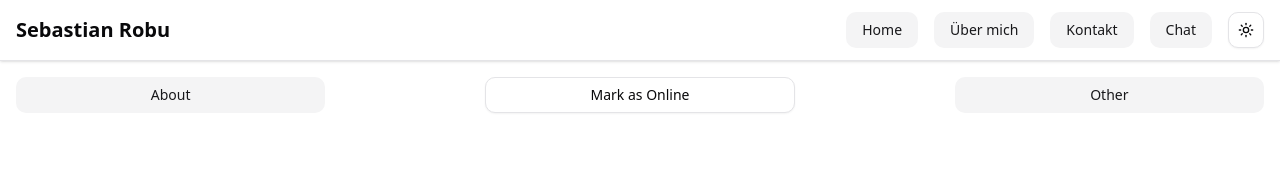
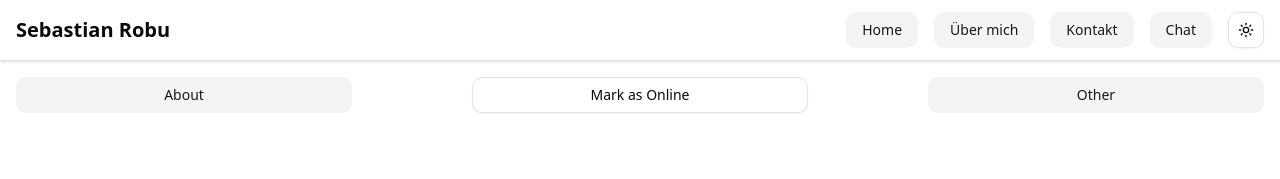
Before and after one commit to Sr0bu/me, a Next.js app: page / in a window 1280 px wide. Shown: the top 179 px of the page. Built offline with nearby package versions, Linux system fonts and the light colour scheme.

Commit message:
fixed homepage buttons #1

```diff
--- a/app/page.tsx
+++ b/app/page.tsx
@@ -9,7 +9,7 @@ export default function Home() {
     return (
         <>
             <SpeedInsights />
-            <div className="p-4 grid grid-cols-1 md:grid-cols-2 lg:grid-cols-3 gap-40">
+            <div className="p-4 grid grid-cols-1 md:grid-cols-2 lg:grid-cols-3 gap-x-30 gap-y-4">
                 <Link href={"./about"} className={buttonVariants({variant: "secondary"})}>About</Link>
                 <Sidebar></Sidebar>
                 <Navdropdown></Navdropdown>
```
